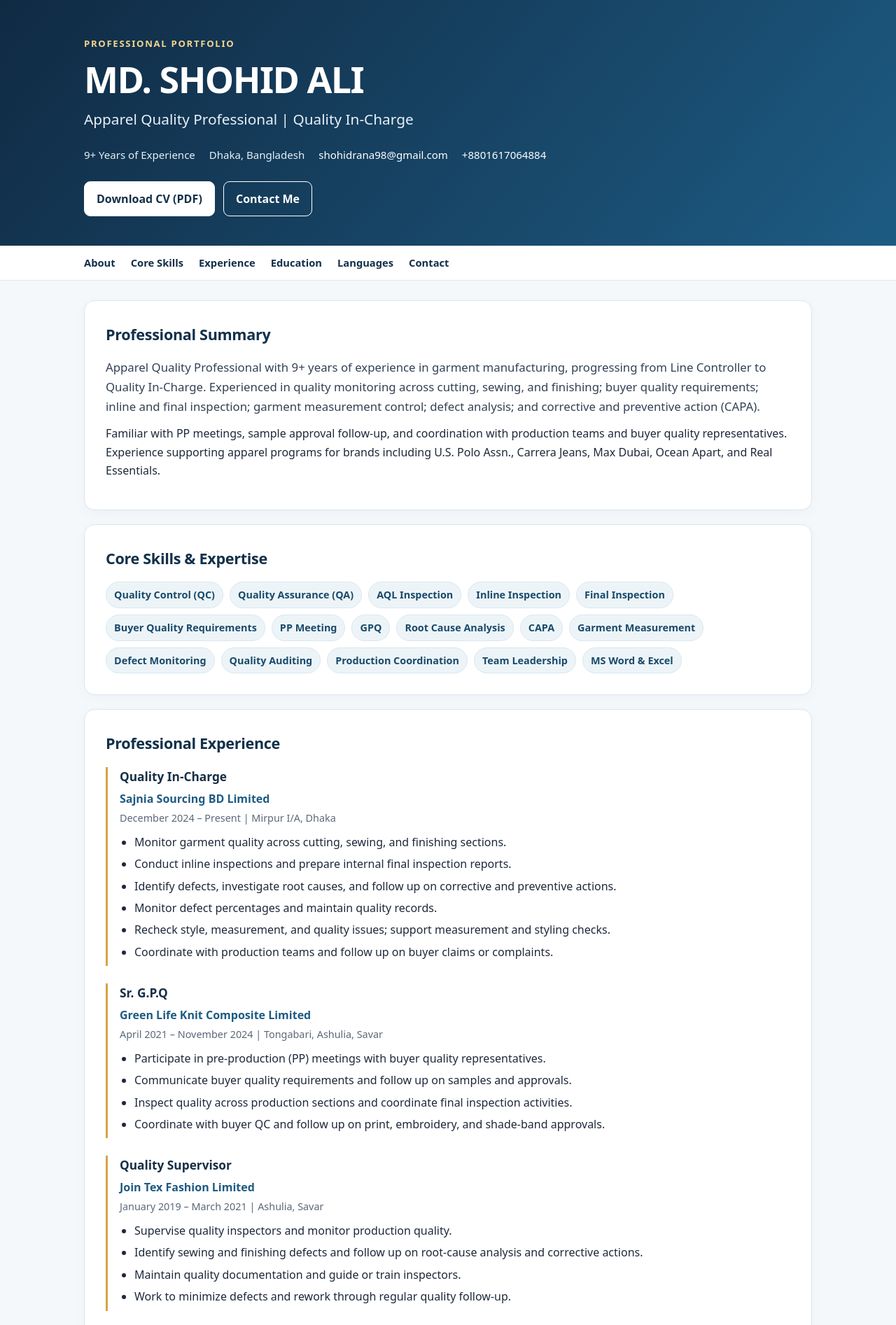
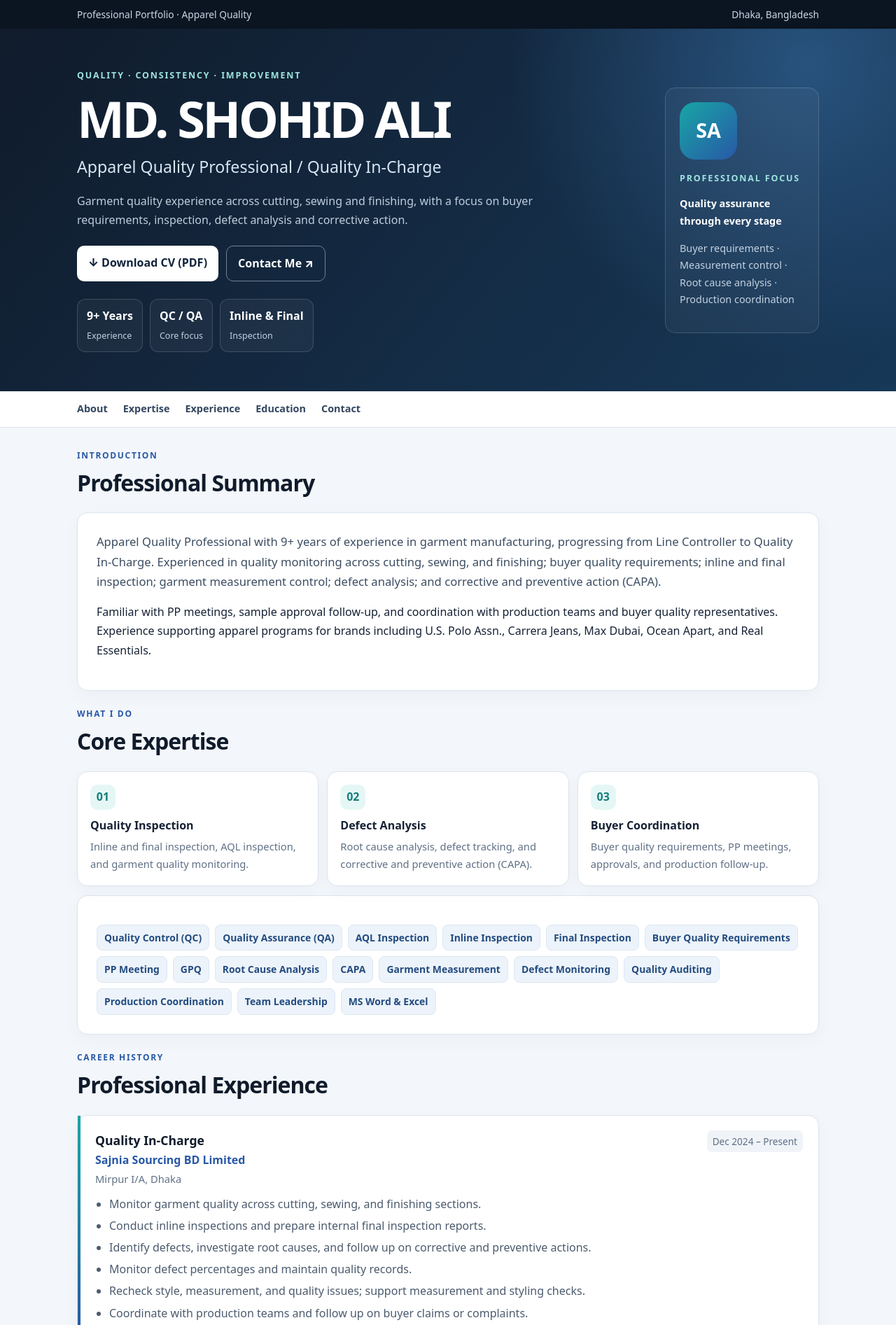
Before and after one commit to Shohid98/Shohid98.github.io, a plain HTML site: page index.html in a window 1280 px wide. Shown: the top 1893 px of the page at 70% size. Drawn offline with Linux system fonts and the light colour scheme.

Commit message:
Add files via upload

```diff
--- a/index.html
+++ b/index.html
@@ -1,160 +1,30 @@
 <!doctype html>
-<html lang="en">
-<head>
-  <meta charset="utf-8">
-  <meta name="viewport" content="width=device-width, initial-scale=1">
-  <meta name="description" content="Professional portfolio of MD. Shohid Ali, Apparel Quality Professional and Quality In-Charge with 9+ years of experience.">
-  <meta name="theme-color" content="#12304a">
-  <title>MD. Shohid Ali | Apparel Quality Professional</title>
-  <style>
-    :root{--navy:#12304a;--blue:#1d5b83;--ink:#1e293b;--muted:#5b6878;--paper:#f5f8fb;--line:#dce5ed;--white:#fff;--accent:#d9a441}
-    *{box-sizing:border-box}
-    html{scroll-behavior:smooth}
-    body{margin:0;background:var(--paper);color:var(--ink);font:16px/1.65 system-ui,-apple-system,"Segoe UI",Roboto,Arial,sans-serif}
-    a{color:var(--blue);text-decoration:none}
-    a:hover{text-decoration:underline}
-    .wrap{width:min(1040px,92%);margin:auto}
-    header{background:linear-gradient(130deg,#102a43,#1d5b83);color:#fff;padding:52px 0 42px}
-    .eyebrow{color:#f4d58d;font-size:.82rem;font-weight:800;letter-spacing:.13em;text-transform:uppercase}
-    h1{font-size:clamp(2rem,6vw,3.25rem);line-height:1.1;margin:10px 0 12px;letter-spacing:-.03em}
-    .subtitle{font-size:clamp(1.05rem,3vw,1.3rem);margin:0;max-width:700px;color:#e7f0f7}
-    .meta{display:flex;flex-wrap:wrap;gap:10px 20px;margin-top:22px;color:#e7f0f7;font-size:.94rem}
-    .actions{display:flex;flex-wrap:wrap;gap:12px;margin-top:25px}
-    .btn{display:inline-block;padding:11px 17px;border-radius:9px;font-weight:750;border:1px solid #fff}
-    .btn.primary{background:#fff;color:var(--navy)}
-    .btn.outline{color:#fff;background:transparent}
-    nav{background:#fff;border-bottom:1px solid var(--line)}
-    nav .wrap{display:flex;gap:22px;overflow-x:auto;padding:12px 0;white-space:nowrap;font-size:.92rem;font-weight:700}
-    nav a{color:var(--navy)}
-    main{padding:28px 0 48px}
-    section{background:#fff;border:1px solid var(--line);border-radius:15px;padding:clamp(20px,4vw,30px);margin:0 0 20px;box-shadow:0 4px 16px rgba(18,48,74,.035)}
-    h2{font-size:1.35rem;color:var(--navy);margin:0 0 16px;letter-spacing:-.015em}
-    p{margin:0 0 12px}
-    .lead{font-size:1.05rem;color:#334155}
-    .skills{display:flex;flex-wrap:wrap;gap:9px}
-    .tag{background:#edf4f8;border:1px solid #d9e7f0;color:#194b6b;border-radius:999px;padding:6px 11px;font-size:.9rem;font-weight:650}
-    .job{border-left:3px solid var(--accent);padding:0 0 2px 17px;margin:0 0 25px}
-    .job:last-child{margin-bottom:0}
-    .job h3{margin:0;color:#172f46;font-size:1.08rem}
-    .company{font-weight:750;margin:3px 0;color:var(--blue)}
-    .date{font-size:.9rem;color:var(--muted);margin-bottom:9px}
-    ul{padding-left:21px;margin:8px 0 0}
-    li{margin:5px 0}
-    .edu{padding:13px 0;border-bottom:1px solid var(--line)}
-    .edu:last-child{border-bottom:0;padding-bottom:0}
-    .edu strong{display:block;color:#172f46}
-    .small{color:var(--muted);font-size:.92rem}
-    footer{background:#102a43;color:#dbe7ef;text-align:center;padding:22px 12px;font-size:.9rem}
-    footer p{margin:0}
-    @media(min-width:720px){.two{display:grid;grid-template-columns:1fr 1fr;gap:20px}.two section{margin-bottom:20px}}
-    @media print{body{background:#fff}nav,.actions{display:none}header{padding:25px 0;background:#fff;color:#12304a}header .subtitle,header .meta{color:#334155}section{box-shadow:none;break-inside:avoid}footer{background:#fff;color:#334155}}
-  </style>
-</head>
-<body>
-  <header>
-    <div class="wrap">
-      <div class="eyebrow">Professional Portfolio</div>
-      <h1>MD. SHOHID ALI</h1>
-      <p class="subtitle">Apparel Quality Professional <span aria-hidden="true">|</span> Quality In-Charge</p>
-      <div class="meta">
-        <span>9+ Years of Experience</span>
-        <span>Dhaka, Bangladesh</span>
-        <a href="mailto:shohidrana98@gmail.com" style="color:#fff">shohidrana98@gmail.com</a>
-        <a href="tel:+8801617064884" style="color:#fff">+8801617064884</a>
-      </div>
-      <div class="actions">
-        <a class="btn primary" href="cv.pdf" download>Download CV (PDF)</a>
-        <a class="btn outline" href="mailto:shohidrana98@gmail.com">Contact Me</a>
-      </div>
-    </div>
-  </header>
-  <nav aria-label="Main navigation">
-    <div class="wrap">
-      <a href="#about">About</a><a href="#skills">Core Skills</a><a href="#experience">Experience</a><a href="#education">Education</a><a href="#languages">Languages</a><a href="#contact">Contact</a>
-    </div>
-  </nav>
-  <main class="wrap">
-    <section id="about">
-      <h2>Professional Summary</h2>
-      <p class="lead">Apparel Quality Professional with 9+ years of experience in garment manufacturing, progressing from Line Controller to Quality In-Charge. Experienced in quality monitoring across cutting, sewing, and finishing; buyer quality requirements; inline and final inspection; garment measurement control; defect analysis; and corrective and preventive action (CAPA).</p>
-      <p>Familiar with PP meetings, sample approval follow-up, and coordination with production teams and buyer quality representatives. Experience supporting apparel programs for brands including U.S. Polo Assn., Carrera Jeans, Max Dubai, Ocean Apart, and Real Essentials.</p>
-    </section>
-    <section id="skills">
-      <h2>Core Skills & Expertise</h2>
-      <div class="skills">
-        <span class="tag">Quality Control (QC)</span><span class="tag">Quality Assurance (QA)</span><span class="tag">AQL Inspection</span><span class="tag">Inline Inspection</span><span class="tag">Final Inspection</span><span class="tag">Buyer Quality Requirements</span><span class="tag">PP Meeting</span><span class="tag">GPQ</span><span class="tag">Root Cause Analysis</span><span class="tag">CAPA</span><span class="tag">Garment Measurement</span><span class="tag">Defect Monitoring</span><span class="tag">Quality Auditing</span><span class="tag">Production Coordination</span><span class="tag">Team Leadership</span><span class="tag">MS Word & Excel</span>
-      </div>
-    </section>
-    <section id="experience">
-      <h2>Professional Experience</h2>
-      <article class="job">
-        <h3>Quality In-Charge</h3>
-        <div class="company">Sajnia Sourcing BD Limited</div>
-        <div class="date">December 2024 – Present <span aria-hidden="true">|</span> Mirpur I/A, Dhaka</div>
-        <ul>
-          <li>Monitor garment quality across cutting, sewing, and finishing sections.</li>
-          <li>Conduct inline inspections and prepare internal final inspection reports.</li>
-          <li>Identify defects, investigate root causes, and follow up on corrective and preventive actions.</li>
-          <li>Monitor defect percentages and maintain quality records.</li>
-          <li>Recheck style, measurement, and quality issues; support measurement and styling checks.</li>
-          <li>Coordinate with production teams and follow up on buyer claims or complaints.</li>
-        </ul>
-      </article>
-      <article class="job">
-        <h3>Sr. G.P.Q</h3>
-        <div class="company">Green Life Knit Composite Limited</div>
-        <div class="date">April 2021 – November 2024 <span aria-hidden="true">|</span> Tongabari, Ashulia, Savar</div>
-        <ul>
-          <li>Participate in pre-production (PP) meetings with buyer quality representatives.</li>
-          <li>Communicate buyer quality requirements and follow up on samples and approvals.</li>
-          <li>Inspect quality across production sections and coordinate final inspection activities.</li>
-          <li>Coordinate with buyer QC and follow up on print, embroidery, and shade-band approvals.</li>
-        </ul>
-      </article>
-      <article class="job">
-        <h3>Quality Supervisor</h3>
-        <div class="company">Join Tex Fashion Limited</div>
-        <div class="date">January 2019 – March 2021 <span aria-hidden="true">|</span> Ashulia, Savar</div>
-        <ul>
-          <li>Supervise quality inspectors and monitor production quality.</li>
-          <li>Identify sewing and finishing defects and follow up on root-cause analysis and corrective actions.</li>
-          <li>Maintain quality documentation and guide or train inspectors.</li>
-          <li>Work to minimize defects and rework through regular quality follow-up.</li>
-        </ul>
-      </article>
-      <article class="job">
-        <h3>Line Controller</h3>
-        <div class="company">Silver Apparel Ltd.</div>
-        <div class="date">January 2017 – December 2018 <span aria-hidden="true">|</span> Zirabo,Ashulia, Savar</div>
-        <ul>
-          <li>Perform inline quality inspections during sewing operations.</li>
-          <li>Check stitching, thread shade, and workmanship against PP samples and technical packs.</li>
-          <li>Verify trims, labels, heat-transfer labels, pockets, and embroidery details.</li>
-          <li>Escalate quality defects for timely correction.</li>
-        </ul>
-      </article>
-    </section>
-    <div class="two">
-      <section id="education">
-        <h2>Education</h2>
-        <div class="edu"><strong>Higher Secondary Certificate (HSC)</strong><span>Dighapotia MK College</span><br><span class="small">2017 · GPA 2.83 / 5.00</span></div>
-        <div class="edu"><strong>Secondary School Certificate (SSC)</strong><span>Bakshor Islamia Dakhil Madrasha</span><br><span class="small">2015 · GPA 3.63 / 5.00</span></div>
-      </section>
-      <section id="languages">
-        <h2>Languages</h2>
-        <p>Bangla</p><p>English</p>
-        <p class="small">Language proficiency levels were not specified in the supplied CV.</p>
-      </section>
-    </div>
-    <section id="contact">
-      <h2>Contact</h2>
-      <p>For professional opportunities or recruitment enquiries, please contact me using the details below.</p>
-      <p><strong>Email:</strong> <a href="mailto:shohidrana98@gmail.com">shohidrana98@gmail.com</a></p>
-      <p><strong>Phone:</strong> <a href="tel:+8801617064884">+8801617064884</a></p>
-      <p><strong>Location:</strong> Dhaka, Bangladesh</p>
-      <p class="small">This portfolio contains professional information only. Please use the email or phone above for contact.</p>
-    </section>
-  </main>
-  <footer><p>© <span id="year">2026</span> MD. Shohid Ali · Professional Portfolio</p></footer>
-</body>
-</html>
+<html lang="en"><head><meta charset="utf-8"><meta name="viewport" content="width=device-width,initial-scale=1">
+<meta name="description" content="MD. Shohid Ali, Apparel Quality Professional with 9+ years of experience."><meta name="theme-color" content="#101b2b">
+<title>MD. Shohid Ali | Quality Professional</title>
+<style>
+:root{--navy:#101b2b;--blue:#2858a6;--teal:#18a6a6;--ink:#162235;--muted:#607086;--line:#dce4ee;--bg:#f3f6fa}
+*{box-sizing:border-box}html{scroll-behavior:smooth}body{margin:0;background:var(--bg);color:var(--ink);font:16px/1.7 system-ui,-apple-system,"Segoe UI",Roboto,Arial,sans-serif}a{color:inherit;text-decoration:none}a:hover{text-decoration:underline}.wrap{width:min(1060px,92%);margin:auto}
+.top{background:#0b1421;color:#cbd8e7;padding:9px 0;font-size:.86rem}.top .wrap{display:flex;justify-content:space-between;gap:10px;flex-wrap:wrap}
+.hero{background:radial-gradient(circle at 90% 10%,#28527d,transparent 34%),linear-gradient(130deg,#101b2b,#173858);color:white;padding:56px 0}.hero-grid{display:grid;gap:25px;align-items:center}.kicker{color:#9fe4df;font-size:.78rem;font-weight:800;letter-spacing:.15em;text-transform:uppercase}h1{font-size:clamp(2.5rem,8vw,4.5rem);line-height:1.03;letter-spacing:-.05em;margin:13px 0}.role{font-size:clamp(1.1rem,3vw,1.45rem);color:#d7e5f3;margin:0}.intro{color:#bdcddd;max-width:680px}.actions{display:flex;gap:11px;flex-wrap:wrap;margin-top:22px}.btn{display:inline-block;padding:11px 16px;border-radius:10px;font-weight:800}.light{background:#fff;color:#10233b}.outline{border:1px solid #6d829a;color:#fff}.stats{display:flex;gap:10px;flex-wrap:wrap;margin-top:25px}.stat{border:1px solid #ffffff28;background:#ffffff0b;border-radius:12px;padding:10px 13px}.stat strong{display:block}.stat span{font-size:.78rem;color:#c1d1e1}
+nav{position:sticky;top:0;background:#fff;border-bottom:1px solid var(--line);z-index:4}nav .wrap{display:flex;gap:22px;overflow-x:auto;white-space:nowrap;padding:13px 0}nav a{font-size:.9rem;font-weight:750;color:#344761}
+main{padding:30px 0 45px}.section{margin-bottom:23px}.eyebrow{color:var(--blue);font-size:.75rem;font-weight:850;letter-spacing:.14em;text-transform:uppercase}.section h2{color:var(--navy);font-size:clamp(1.5rem,4vw,2rem);letter-spacing:-.03em;margin:2px 0 15px}.card,.job,.skill{background:#fff;border:1px solid var(--line);border-radius:15px;padding:clamp(18px,4vw,27px);box-shadow:0 8px 25px #102b4808}.summary{font-size:1.04rem;color:#3c4d62;margin:0}.muted{color:var(--muted);font-size:.92rem}.skillgrid{display:grid;grid-template-columns:1fr;gap:12px}.skill{padding:18px}.num{display:grid;place-items:center;width:36px;height:36px;border-radius:10px;background:#e5f7f5;color:#147e7c;font-weight:900}.skill h3{margin:9px 0 4px;font-size:1rem}.skill p{margin:0;color:var(--muted);font-size:.92rem}.tags{display:flex;flex-wrap:wrap;gap:8px;margin-top:14px}.tag{background:#edf3fa;color:#234c80;border:1px solid #dce8f5;padding:6px 10px;border-radius:8px;font-size:.87rem;font-weight:700}
+.timeline{display:grid;gap:13px}.job{position:relative;padding:21px 22px 21px 25px}.job:before{content:"";position:absolute;left:0;top:0;bottom:0;width:4px;background:linear-gradient(var(--teal),var(--blue))}.jobtop{display:flex;justify-content:space-between;gap:10px;flex-wrap:wrap}.job h3{margin:0;color:var(--navy);font-size:1.1rem}.company{color:var(--blue);font-weight:800}.date{background:#f0f4f9;color:var(--muted);border-radius:7px;padding:4px 8px;font-size:.85rem;align-self:start}.job ul{padding-left:20px;color:#4c5b6e;margin:10px 0 0}.job li{margin:4px 0}.cols{display:grid;grid-template-columns:1fr;gap:20px}.edu{padding:12px 0;border-bottom:1px solid var(--line)}.edu:first-of-type{padding-top:0}.edu:last-child{border:0;padding-bottom:0}.edu strong{display:block;color:var(--navy)}.langs{display:flex;gap:9px;flex-wrap:wrap}.lang{padding:9px 13px;border:1px solid var(--line);border-radius:9px;background:#f8fafc;font-weight:750}
+.contact{background:linear-gradient(130deg,#142943,#1b4568);border-radius:17px;padding:clamp(22px,5vw,36px);color:white;display:flex;justify-content:space-between;align-items:center;gap:20px;flex-wrap:wrap}.contact h2{color:#fff;margin:2px 0 8px}.contact p{color:#c9d8e7;margin:0;max-width:600px}.contactlinks{display:flex;flex-direction:column;gap:9px;overflow-wrap:anywhere;font-weight:750}footer{text-align:center;padding:22px;color:var(--muted);font-size:.86rem}
+@media(min-width:720px){.hero-grid{grid-template-columns:1fr 220px}.hero-side{padding:20px;border:1px solid #ffffff28;border-radius:15px;background:#ffffff0a}.monogram{width:82px;height:82px;display:grid;place-items:center;border-radius:22px;background:linear-gradient(135deg,var(--teal),var(--blue));font-size:1.8rem;font-weight:900}.hero-side p{color:#c3d2e2;font-size:.9rem}.skillgrid{grid-template-columns:repeat(3,1fr)}.cols{grid-template-columns:1.1fr .9fr}}
+@media(max-width:719px){.hero-side{display:none}.hero{padding:42px 0}.stat{padding:9px}.stat strong{font-size:.95rem}.stat span{font-size:.72rem}}
+</style></head><body>
+<div class="top"><div class="wrap"><span>Professional Portfolio · Apparel Quality</span><span>Dhaka, Bangladesh</span></div></div>
+<header class="hero"><div class="wrap hero-grid"><div><div class="kicker">Quality · Consistency · Improvement</div><h1>MD. SHOHID ALI</h1><p class="role">Apparel Quality Professional / Quality In-Charge</p><p class="intro">Garment quality experience across cutting, sewing and finishing, with a focus on buyer requirements, inspection, defect analysis and corrective action.</p><div class="actions"><a class="btn light" href="cv.pdf" download>↓ Download CV (PDF)</a><a class="btn outline" href="#contact">Contact Me ↗</a></div><div class="stats"><div class="stat"><strong>9+ Years</strong><span>Experience</span></div><div class="stat"><strong>QC / QA</strong><span>Core focus</span></div><div class="stat"><strong>Inline & Final</strong><span>Inspection</span></div></div></div><aside class="hero-side"><div class="monogram">SA</div><div class="kicker" style="margin-top:16px">Professional Focus</div><p style="color:white;font-weight:800">Quality assurance through every stage</p><p>Buyer requirements · Measurement control · Root cause analysis · Production coordination</p></aside></div></header>
+<nav><div class="wrap"><a href="#about">About</a><a href="#expertise">Expertise</a><a href="#experience">Experience</a><a href="#education">Education</a><a href="#contact">Contact</a></div></nav>
+<main class="wrap">
+<section class="section" id="about"><div class="eyebrow">Introduction</div><h2>Professional Summary</h2><div class="card"><p class="summary">Apparel Quality Professional with 9+ years of experience in garment manufacturing, progressing from Line Controller to Quality In-Charge. Experienced in quality monitoring across cutting, sewing, and finishing; buyer quality requirements; inline and final inspection; garment measurement control; defect analysis; and corrective and preventive action (CAPA).</p><p>Familiar with PP meetings, sample approval follow-up, and coordination with production teams and buyer quality representatives. Experience supporting apparel programs for brands including U.S. Polo Assn., Carrera Jeans, Max Dubai, Ocean Apart, and Real Essentials.</p></div></section>
+<section class="section" id="expertise"><div class="eyebrow">What I Do</div><h2>Core Expertise</h2><div class="skillgrid"><div class="skill"><div class="num">01</div><h3>Quality Inspection</h3><p>Inline and final inspection, AQL inspection, and garment quality monitoring.</p></div><div class="skill"><div class="num">02</div><h3>Defect Analysis</h3><p>Root cause analysis, defect tracking, and corrective and preventive action (CAPA).</p></div><div class="skill"><div class="num">03</div><h3>Buyer Coordination</h3><p>Buyer quality requirements, PP meetings, approvals, and production follow-up.</p></div></div><div class="card" style="margin-top:13px"><div class="tags"><span class="tag">Quality Control (QC)</span><span class="tag">Quality Assurance (QA)</span><span class="tag">AQL Inspection</span><span class="tag">Inline Inspection</span><span class="tag">Final Inspection</span><span class="tag">Buyer Quality Requirements</span><span class="tag">PP Meeting</span><span class="tag">GPQ</span><span class="tag">Root Cause Analysis</span><span class="tag">CAPA</span><span class="tag">Garment Measurement</span><span class="tag">Defect Monitoring</span><span class="tag">Quality Auditing</span><span class="tag">Production Coordination</span><span class="tag">Team Leadership</span><span class="tag">MS Word & Excel</span></div></div></section>
+<section class="section" id="experience"><div class="eyebrow">Career History</div><h2>Professional Experience</h2><div class="timeline">
+<article class="job"><div class="jobtop"><div><h3>Quality In-Charge</h3><div class="company">Sajnia Sourcing BD Limited</div></div><span class="date">Dec 2024 – Present</span></div><div class="muted">Mirpur I/A, Dhaka</div><ul><li>Monitor garment quality across cutting, sewing, and finishing sections.</li><li>Conduct inline inspections and prepare internal final inspection reports.</li><li>Identify defects, investigate root causes, and follow up on corrective and preventive actions.</li><li>Monitor defect percentages and maintain quality records.</li><li>Recheck style, measurement, and quality issues; support measurement and styling checks.</li><li>Coordinate with production teams and follow up on buyer claims or complaints.</li></ul></article>
+<article class="job"><div class="jobtop"><div><h3>Sr. G.P.Q</h3><div class="company">Green Life Knit Composite Limited</div></div><span class="date">Apr 2021 – Nov 2024</span></div><div class="muted">Tongabari, Ashulia, Savar</div><ul><li>Participate in pre-production (PP) meetings with buyer quality representatives.</li><li>Communicate buyer quality requirements and follow up on samples and approvals.</li><li>Inspect quality across production sections and coordinate final inspection activities.</li><li>Coordinate with buyer QC and follow up on print, embroidery, and shade-band approvals.</li></ul></article>
+<article class="job"><div class="jobtop"><div><h3>Quality Supervisor</h3><div class="company">Join Tex Fashion Limited</div></div><span class="date">Jan 2019 – Mar 2021</span></div><div class="muted">Ashulia, Savar</div><ul><li>Supervise quality inspectors and monitor production quality.</li><li>Identify sewing and finishing defects and follow up on root-cause analysis and corrective actions.</li><li>Maintain quality documentation and guide or train inspectors.</li><li>Work to minimize defects and rework through regular quality follow-up.</li></ul></article>
+<article class="job"><div class="jobtop"><div><h3>Line Controller</h3><div class="company">Silver Apparel Ltd.</div></div><span class="date">Jan 2017 – Dec 2018</span></div><div class="muted">Zirabo, Ashulia, Savar</div><ul><li>Perform inline quality inspections during sewing operations.</li><li>Check stitching, thread shade, and workmanship against PP samples and technical packs.</li><li>Verify trims, labels, heat-transfer labels, pockets, and embroidery details.</li><li>Escalate quality defects for timely correction.</li></ul></article></div></section>
+<div class="cols"><section class="section" id="education"><div class="eyebrow">Qualifications</div><h2>Education</h2><div class="card"><div class="edu"><strong>Higher Secondary Certificate (HSC)</strong>Dighapotia MK College<div class="muted">2017 · GPA 2.83 / 5.00</div></div><div class="edu"><strong>Secondary School Certificate (SSC)</strong>Bakshor Islamia Dakhil Madrasha<div class="muted">2015 · GPA 3.63 / 5.00</div></div></div></section><section class="section"><div class="eyebrow">Communication</div><h2>Languages</h2><div class="card"><div class="langs"><span class="lang">Bangla</span><span class="lang">English</span></div><p class="muted">Language proficiency levels were not specified in the supplied CV.</p></div></section></div>
+<section class="section" id="contact"><div class="contact"><div><div class="eyebrow" style="color:#9fe4df">Get in Touch</div><h2>Contact for Professional Opportunities</h2><p>For recruitment enquiries or professional opportunities, please use the contact details below.</p></div><div class="contactlinks"><a href="mailto:shohidrana98@gmail.com">✉ shohidrana98@gmail.com</a><a href="tel:+8801617064884">☎ +8801617064884</a><a href="cv.pdf" download>↓ Download CV (PDF)</a></div></div></section>
+</main><footer>© 2026 MD. Shohid Ali · Professional Portfolio</footer></body></html>
```
